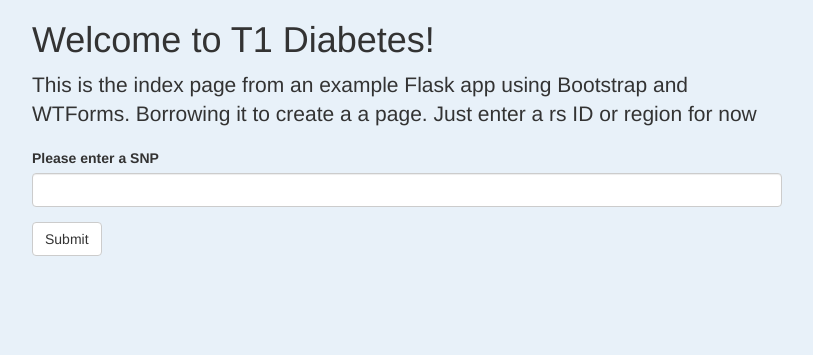
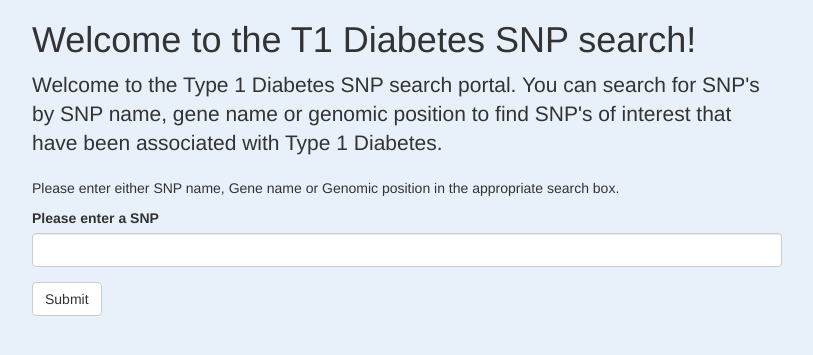
Before and after one commit to khadijapaderwala/software-development-group-project-team-vivaldi, a Flask app: page / in a window 1280 px wide. Shown: the top 355 px of the page, without its empty margins (38-851 px from the left). Run offline with Flask 3, Linux system fonts and the light colour scheme; some libraries are stand-ins or nearby versions.

Commit message:
Update index.html

```diff
--- a/templates/index.html
+++ b/templates/index.html
@@ -10,7 +10,7 @@
 
 
 {% block title %}
-Type 1 Diabetes SNPs and dips
+Type 1 Diabetes SNP search
 {% endblock %}
 
 
@@ -20,9 +20,10 @@
   <div class="row">
     <div class="col-md-10 col-lg-8 mx-lg-auto mx-md-auto">
 
-      <h1 class="pt-5 pb-2">Welcome to T1 Diabetes!</h1>
+      <h1 class="pt-5 pb-2">Welcome to the T1 Diabetes SNP search!</h1>
 
-      <p class="lead">This is the index page from an example Flask app using Bootstrap and WTForms. Borrowing it to create a a page. Just enter a rs ID or region for now</p>
+      <p class="lead">Welcome to the Type 1 Diabetes SNP search portal. You can search for SNP's by SNP name, gene name or genomic position to find SNP's of interest that have been associated with Type 1 Diabetes.</p>
+        <p> Please enter either SNP name, Gene name or Genomic position in the appropriate search box. </p>
 
       {{ wtf.quick_form(form) }}
 
```
